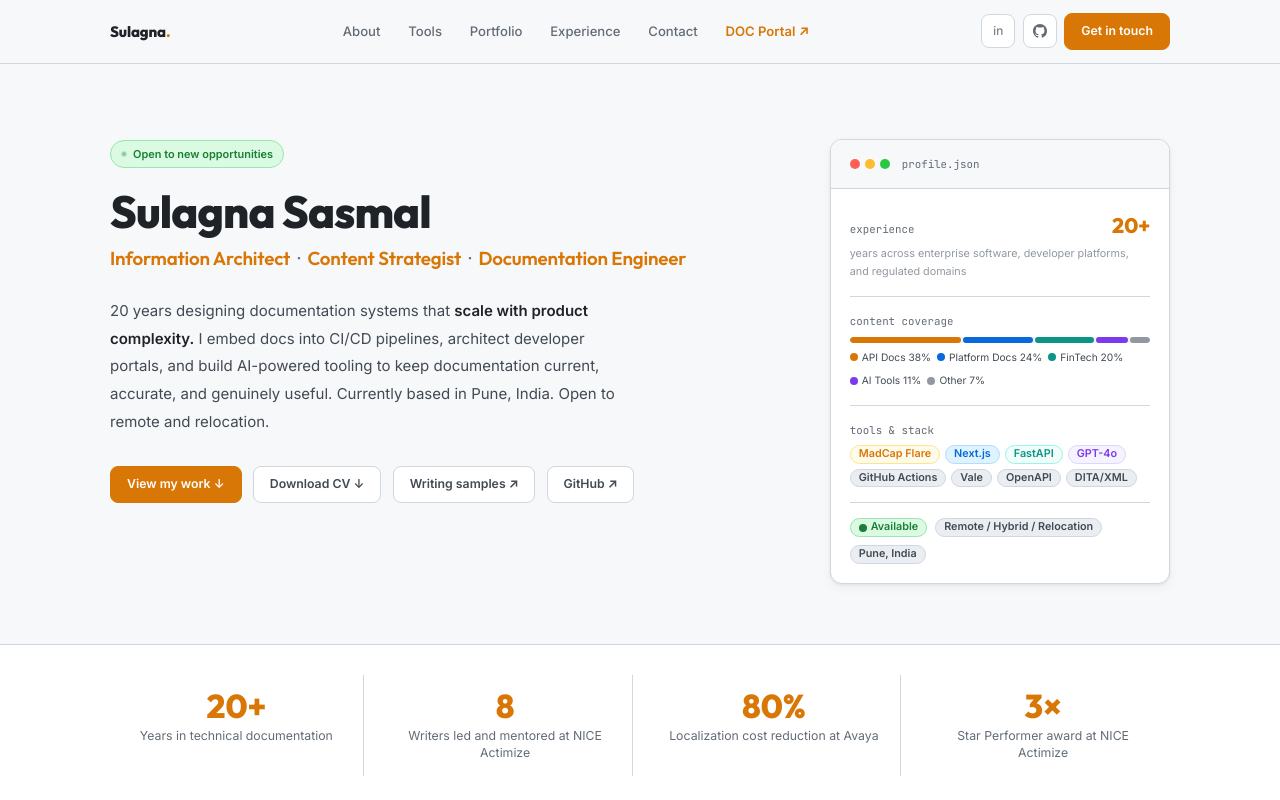
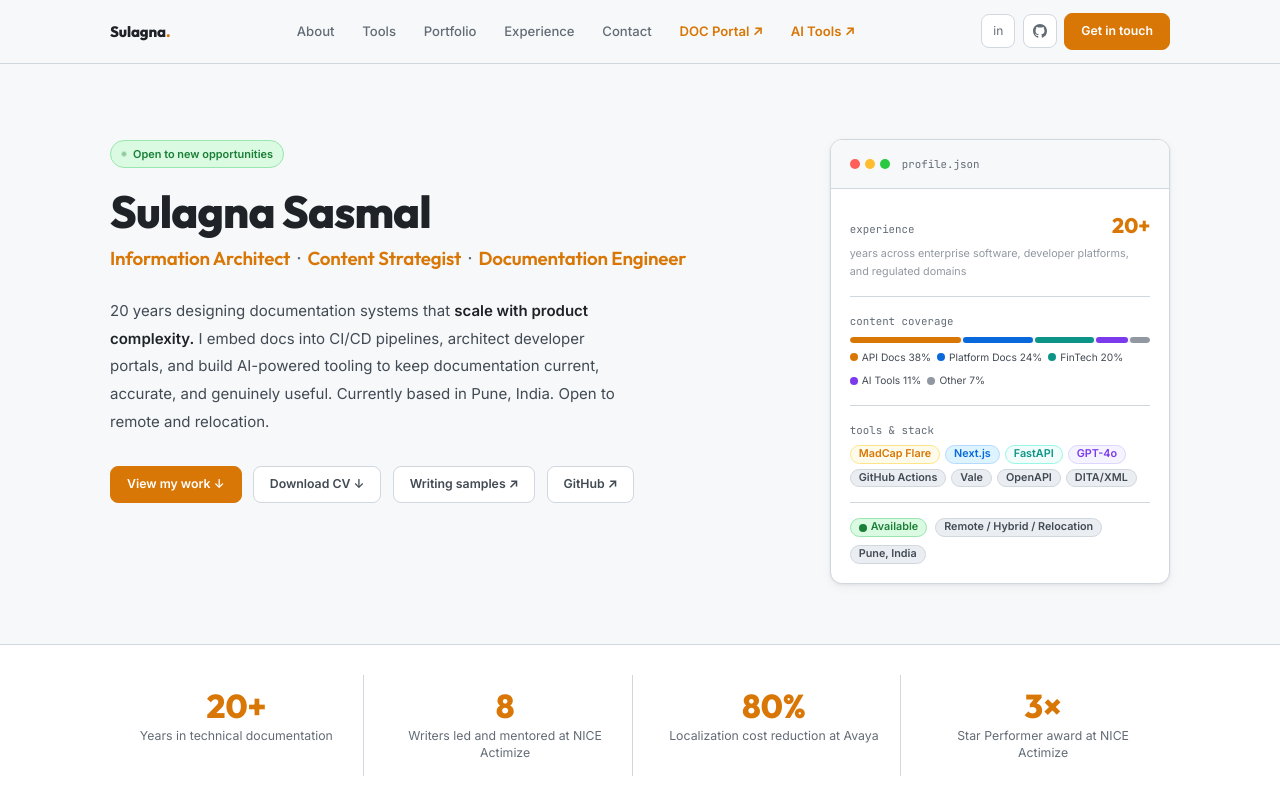
Before and after one commit to SulagnaSasmal/sulagnasasmal-site, a plain HTML site: page index.html in a window 1280 px wide. Shown: the top 800 px of the page. Drawn offline with Linux system fonts and the light colour scheme.

Commit message:
feat: add AI Tools Portal nav tab to header

```diff
--- a/index.html
+++ b/index.html
@@ -426,6 +426,7 @@ body { font-family: 'Inter', sans-serif; background: var(--bg); color: var(--tex
       <a href="#experience" class="nav-link">Experience</a>
       <a href="#contact"    class="nav-link">Contact</a>
       <a href="https://sulagnasasmal.github.io/doc-portal/" target="_blank" rel="noopener" class="nav-link nav-link-portal">DOC Portal ↗</a>
+      <a href="https://sulagnasasmal.github.io/ai-doc-tools/" target="_blank" rel="noopener" class="nav-link nav-link-portal">AI Tools ↗</a>
     </div>
     <div class="nav-actions">
       <a href="https://www.linkedin.com/in/sulagnasasmal/" target="_blank" rel="noopener" class="nav-icon-btn" title="LinkedIn">in</a>
```
